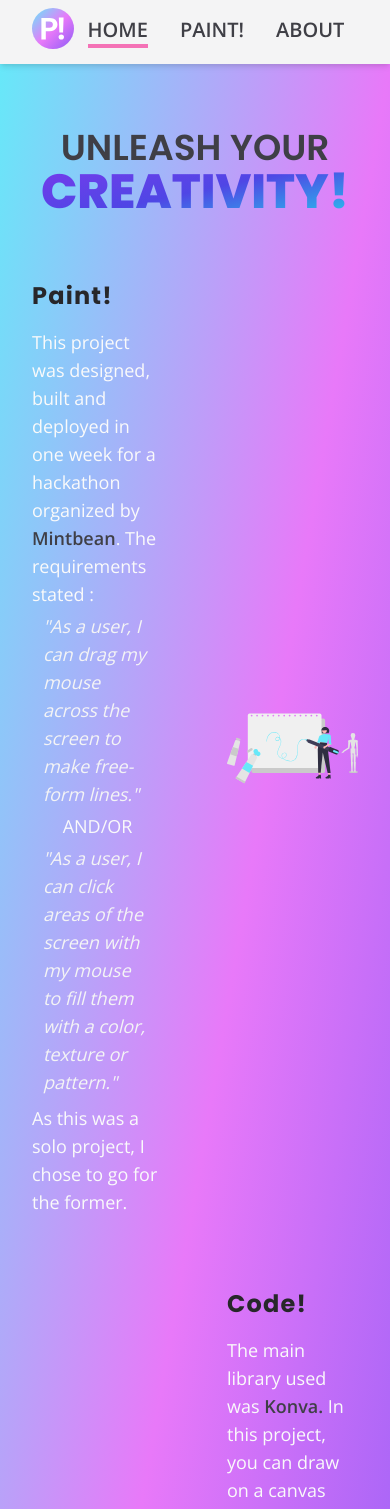
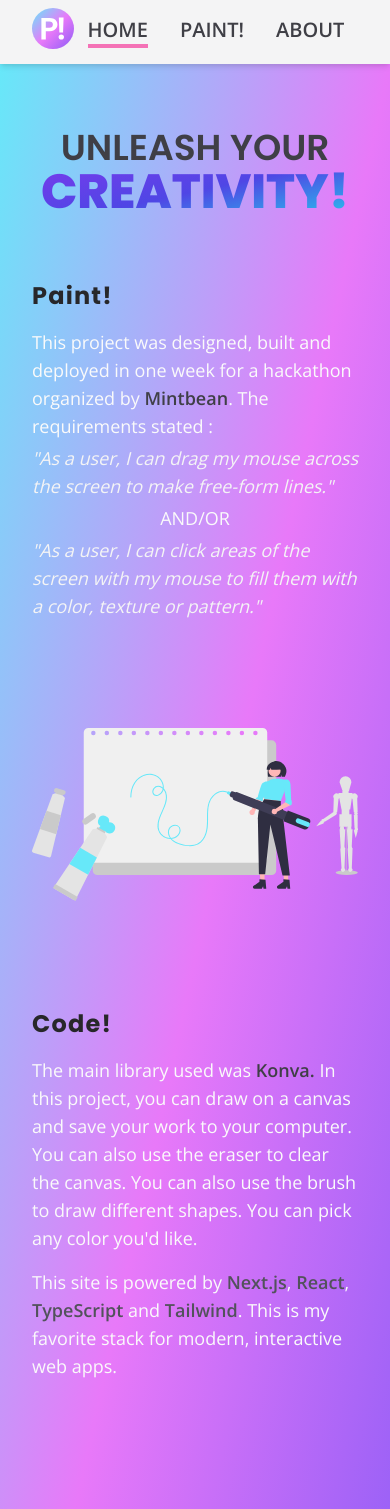
Before and after one commit to theolvq/paint-app-mintbean-hackathon, a Next.js app: page / in a window 390 px wide. Shown: the top 1509 px of the page. Built offline with nearby package versions, Linux system fonts and the light colour scheme.

Commit message:
modified readme, added responsiveness to home page

```diff
--- a/components/Header.tsx
+++ b/components/Header.tsx
@@ -7,8 +7,8 @@
   const router = useRouter();
 
   return (
-    <header className='flex items-center justify-center  sticky top-0 w-full h-16 bg-gray-100 z-50 uppercase font-semibold text-xl shadow-md'>
-      <nav className='flex w-full max-w-6xl px-8'>
+    <header className='flex items-center justify-center sticky top-0 w-full h-16 bg-gray-100 z-50 uppercase font-semibold text-xl shadow-md px-8'>
+      <nav className='flex w-full max-w-6xl'>
         <div className='w-12'>
           <Image src='/logo.svg' alt='logo' width={64} height={64} />
         </div>
--- a/components/IntroBlob.tsx
+++ b/components/IntroBlob.tsx
@@ -4,7 +4,7 @@
 const IntroBlob: FC = () => {
   return (
     <>
-      <div className='max-w-6xl flex  items-center gap-16 px-8 text-gray-50 text-lg'>
+      <div className='max-w-6xl flex flex-col sm:flex-row  items-center gap-16 px-8 text-gray-50 text-lg'>
         <div className='w-full'>
           <h2 className='text-2xl font-bold tracking-wider mb-4 text-gray-800'>
             Paint!
@@ -19,16 +19,15 @@
               Mintbean
             </a>
             . The requirements stated :
-            <blockquote className='italic text-gray-100 my-1 w-5/6 mx-auto'>
+            <blockquote className='italic text-gray-100 my-1'>
               &#34;As a user, I can drag my mouse across the screen to make
               free-form lines.&#34;
             </blockquote>{' '}
             <p className='text-center '>AND/OR</p>
-            <blockquote className='italic text-gray-100 mt-1 mb-2 w-5/6 mx-auto'>
+            <blockquote className='italic text-gray-100 my-1'>
               &#34;As a user, I can click areas of the screen with my mouse to
               fill them with a color, texture or pattern.&#34;
             </blockquote>
-            <p>As this was a solo project, I chose to go for the former.</p>
           </p>
         </div>
         <div className='image'>
@@ -40,7 +39,7 @@
           />
         </div>
       </div>
-      <div className='max-w-6xl flex flex-row-reverse items-center gap-16 px-8 text-gray-50 text-lg'>
+      <div className='max-w-6xl flex flex-col sm:flex-row-reverse items-center gap-16 px-8 text-gray-50 text-lg'>
         <div className='w-full'>
           <h2 className='text-2xl font-bold tracking-wider mb-4 text-gray-800'>
             Code!
```
Also changed, not shown: 1 other file (tests, documents, lock files or other folders).
